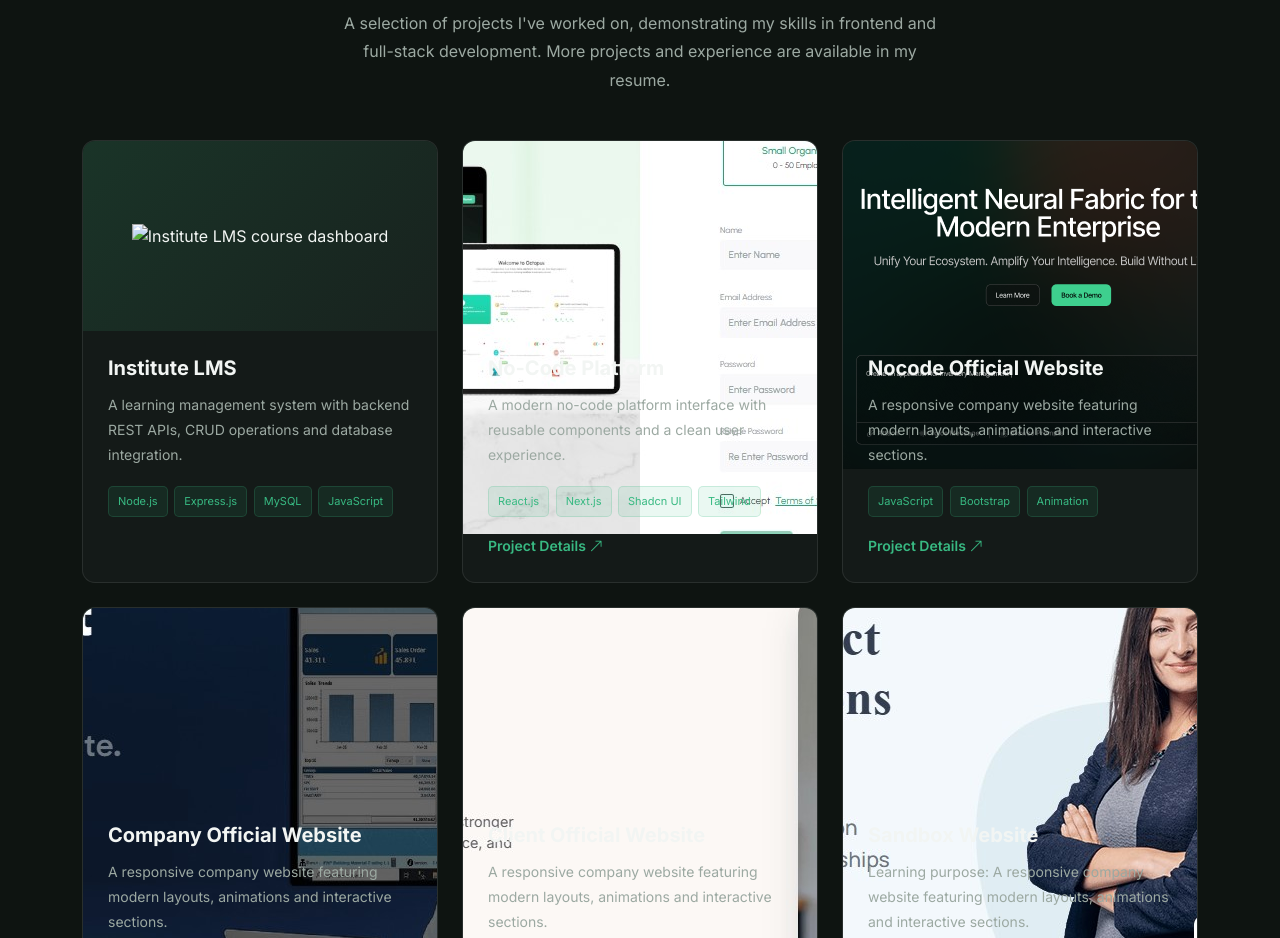
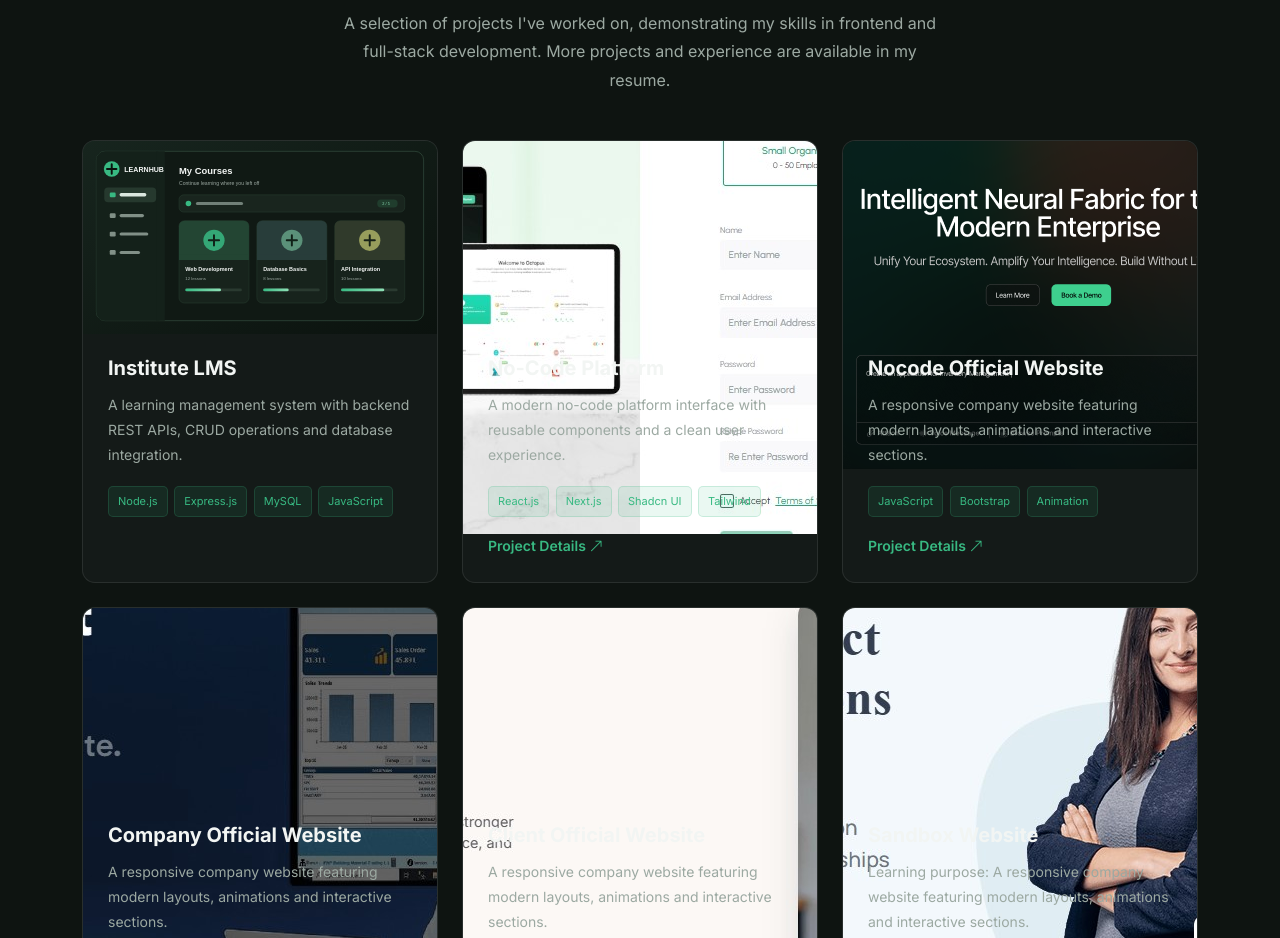
Before and after one commit to sana0314/SanaFatimaPortfolio, a plain HTML site: page index.html in a window 1280 px wide. Shown: the part 3399-4337 px from the top of the page. Drawn offline with nearby package versions, Linux system fonts and the light colour scheme; files whose address does not match are found by name.

Commit message:
Update index.html

```diff
--- a/index.html
+++ b/index.html
@@ -285,7 +285,7 @@
       <div class="col-md-6 col-lg-4" data-aos="fade-up">
         <div class="project-card">
           <div class="project-image">
-            <img src="assets/images/institute-lms.svg" alt="Institute LMS course dashboard" loading="lazy">
+            <img src="institute-lms.svg" alt="Institute LMS course dashboard" loading="lazy">
           </div>
           <div class="project-content">
             <h5>Institute LMS</h5>
```
